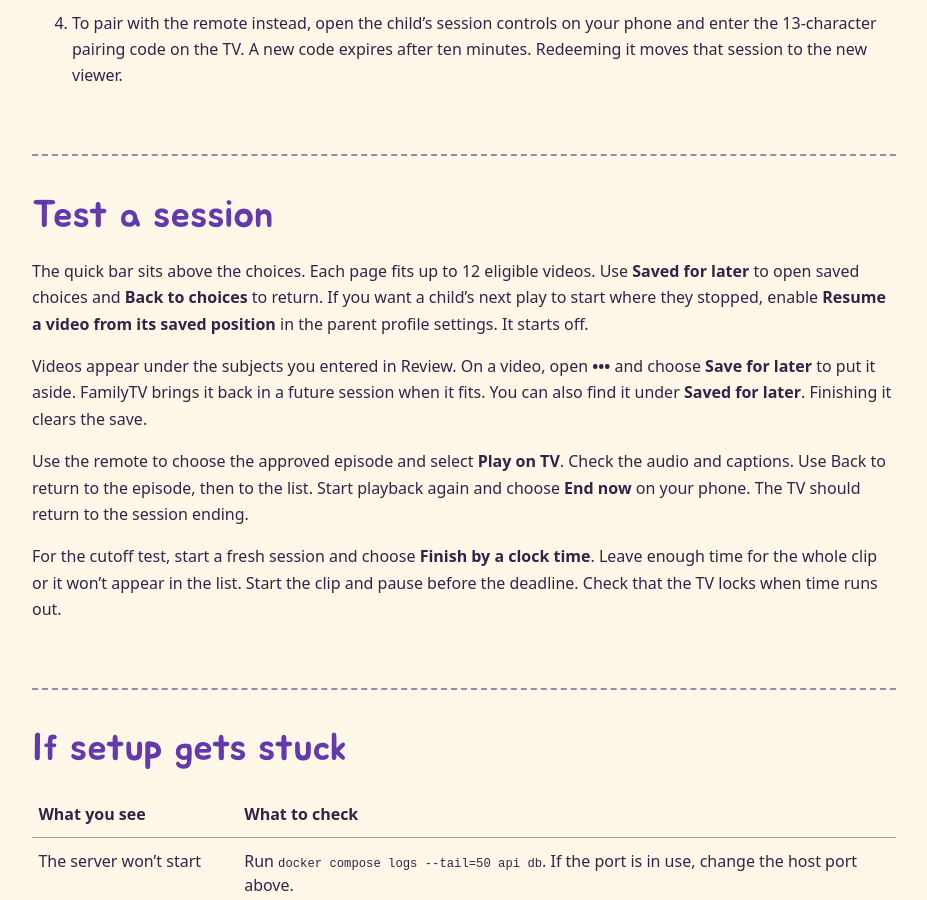
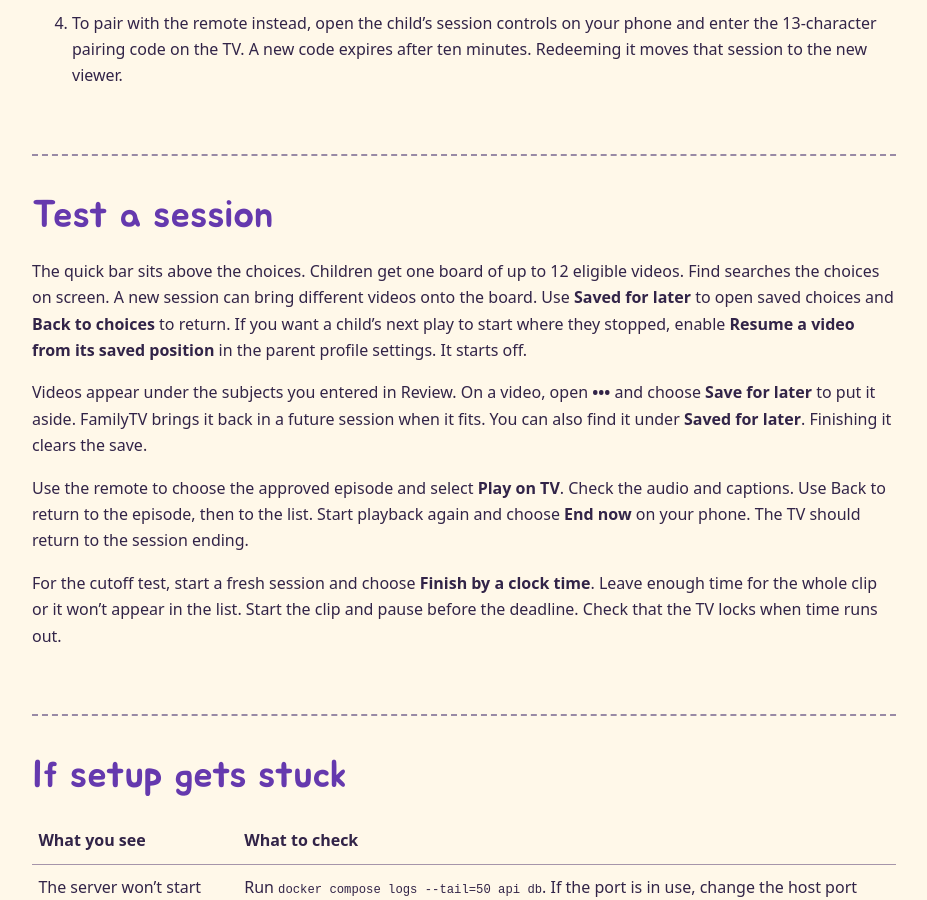
Before and after one commit to JPLuker/FamilyTV, a Jekyll site: the page built from setup/index.md, in a window 1280 px wide and 900 px high, scrolled down 3488 px. Shown: the whole window, without its empty margins (176-1103 px from the left). Built offline with Jekyll 4.4.1, drawn with Linux system fonts in a browser that asks for light colours.

Commit message:
Publish guides from 836fd24d9bd00f2e381619fbc6049173469678cd

```diff
--- a/setup/index.md
+++ b/setup/index.md
@@ -102,7 +102,7 @@ Open your HTTPS address on your phone and sign in. Keep this development build o
 
 ## Test a session
 
-The quick bar sits above the choices. Each page fits up to 12 eligible videos. Use **Saved for later** to open saved choices and **Back to choices** to return. If you want a child’s next play to start where they stopped, enable **Resume a video from its saved position** in the parent profile settings. It starts off.
+The quick bar sits above the choices. Children get one board of up to 12 eligible videos. Find searches the choices on screen. A new session can bring different videos onto the board. Use **Saved for later** to open saved choices and **Back to choices** to return. If you want a child’s next play to start where they stopped, enable **Resume a video from its saved position** in the parent profile settings. It starts off.
 
 Videos appear under the subjects you entered in Review. On a video, open **•••** and choose **Save for later** to put it aside. FamilyTV brings it back in a future session when it fits. You can also find it under **Saved for later**. Finishing it clears the save.
 
```
